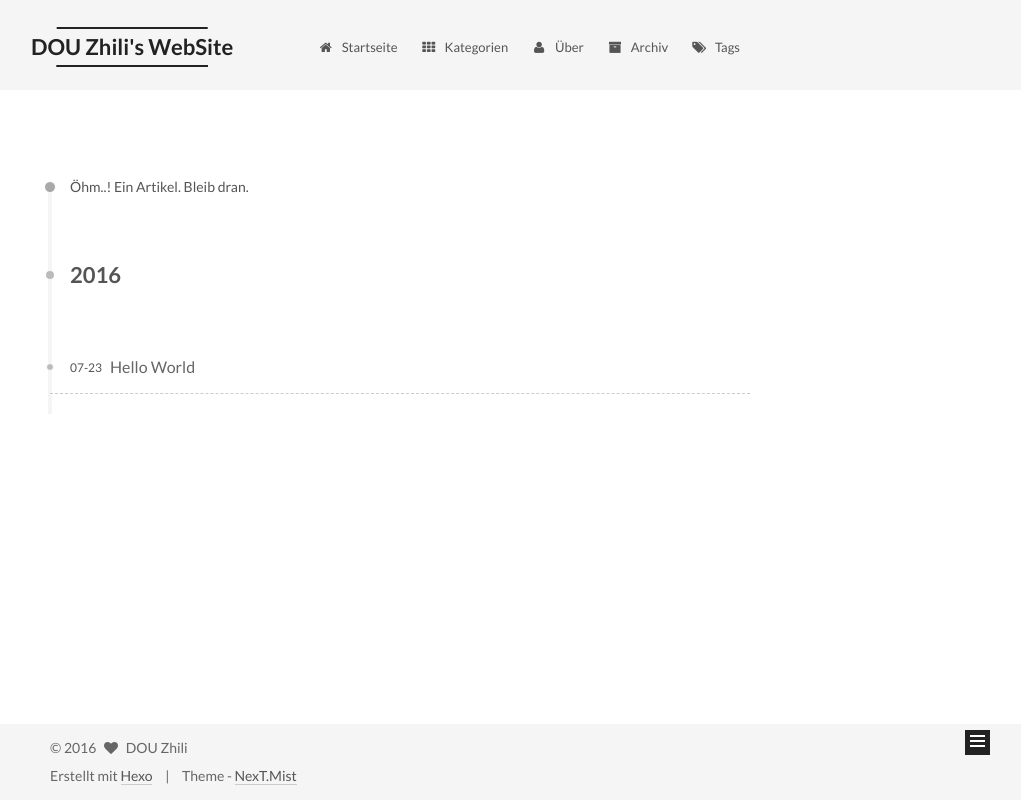
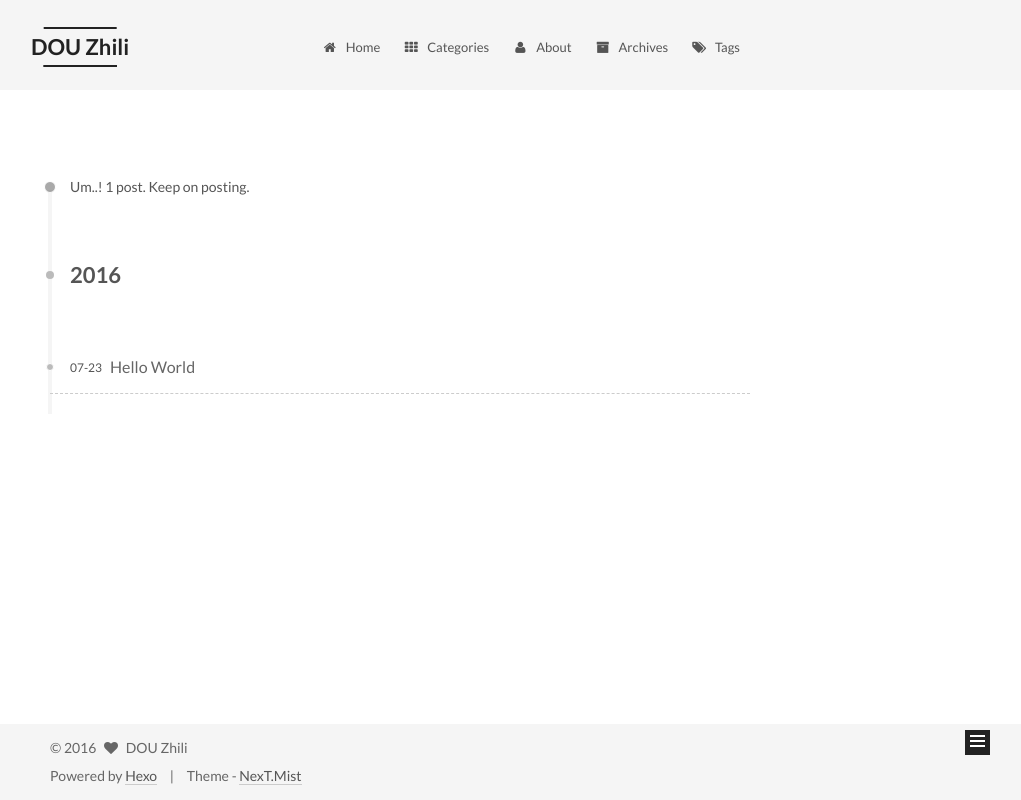
Before and after one commit to douzhili/douzhili.github.io, a plain HTML site: page archives/index.html in a window 1280 px wide. Shown: the whole page, without its empty margins (240-1261 px from the left). Drawn offline with Linux system fonts and the light colour scheme.

Commit message:
Site updated: 2016-07-23 21:24:12

```diff
--- a/archives/index.html
+++ b/archives/index.html
@@ -86,12 +86,12 @@
 
 <meta name="description" content="欢迎来到我的网站 Welcome to my website">
 <meta property="og:type" content="website">
-<meta property="og:title" content="DOU Zhili's WebSite">
+<meta property="og:title" content="DOU Zhili">
 <meta property="og:url" content="http://douzhili.com/archives/index.html">
-<meta property="og:site_name" content="DOU Zhili's WebSite">
+<meta property="og:site_name" content="DOU Zhili">
 <meta property="og:description" content="欢迎来到我的网站 Welcome to my website">
 <meta name="twitter:card" content="summary">
-<meta name="twitter:title" content="DOU Zhili's WebSite">
+<meta name="twitter:title" content="DOU Zhili">
 <meta name="twitter:description" content="欢迎来到我的网站 Welcome to my website">
 
 
@@ -115,7 +115,7 @@
 
   <link rel="canonical" href="http://douzhili.com/archives/"/>
 
-  <title> Archiv | DOU Zhili's WebSite </title>
+  <title> Archive | DOU Zhili </title>
 </head>
 
 <body itemscope itemtype="http://schema.org/WebPage" lang="chinese">
@@ -146,7 +146,7 @@
   <div class="custom-logo-site-title">
     <a href="/"  class="brand" rel="start">
       <span class="logo-line-before"><i></i></span>
-      <span class="site-title">DOU Zhili's WebSite</span>
+      <span class="site-title">DOU Zhili</span>
       <span class="logo-line-after"><i></i></span>
     </a>
   </div>
@@ -173,7 +173,7 @@
 
               <i class="menu-item-icon fa fa-fw fa-home"></i> <br />
 
-            Startseite
+            Home
           </a>
         </li>
 
@@ -183,7 +183,7 @@
 
               <i class="menu-item-icon fa fa-fw fa-th"></i> <br />
 
-            Kategorien
+            Categories
           </a>
         </li>
 
@@ -193,7 +193,7 @@
 
               <i class="menu-item-icon fa fa-fw fa-user"></i> <br />
 
-            Über
+            About
           </a>
         </li>
 
@@ -203,7 +203,7 @@
 
               <i class="menu-item-icon fa fa-fw fa-archive"></i> <br />
 
-            Archiv
+            Archives
           </a>
         </li>
 
@@ -243,7 +243,7 @@
 
 
 
-      Öhm..! Ein Artikel. Bleib dran.
+      Um..! 1 post. Keep on posting.
     </span>
 
 
@@ -333,7 +333,7 @@
           <div class="site-state-item site-state-posts">
             <a href="/archives 归档">
               <span class="site-state-item-count">1</span>
-              <span class="site-state-item-name">Artikel</span>
+              <span class="site-state-item-name">posts</span>
             </a>
           </div>
 
@@ -380,7 +380,7 @@
 </div>
 
 <div class="powered-by">
-  Erstellt mit  <a class="theme-link" href="http://hexo.io">Hexo</a>
+  Powered by <a class="theme-link" href="http://hexo.io">Hexo</a>
 </div>
 
 <div class="theme-info">
--- a/css/main.css
+++ b/css/main.css
@@ -1548,7 +1548,7 @@ pre .javascript .function {
   width: 4px;
   height: 4px;
   border-radius: 50%;
-  background: #8fff13;
+  background: #bd6fff;
 }
 .links-of-blogroll {
   font-size: 13px;
```
Also changed, not shown: 2016/07/23/hello-world/index.html (+12 -12 lines), archives/2016/07/index.html (+12 -12 lines), archives/2016/index.html (+12 -12 lines), index.html (+12 -12 lines).
